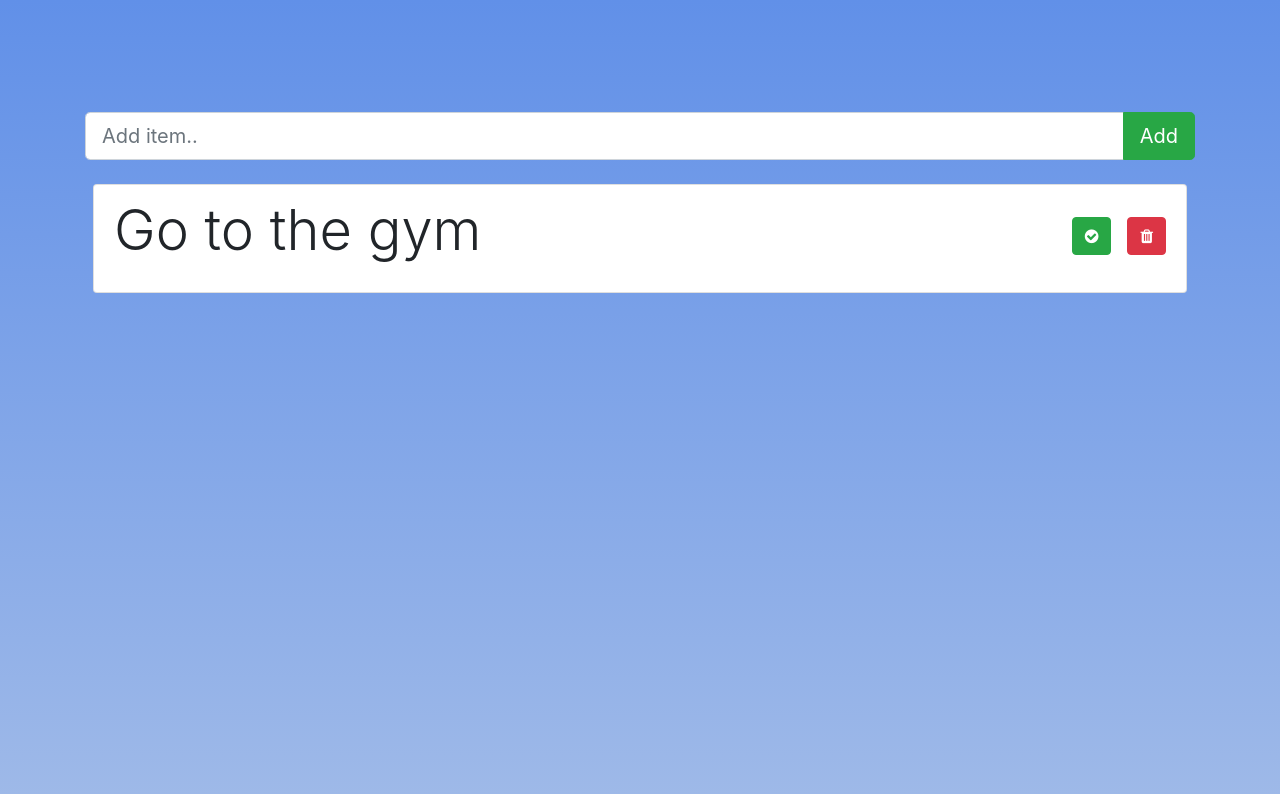
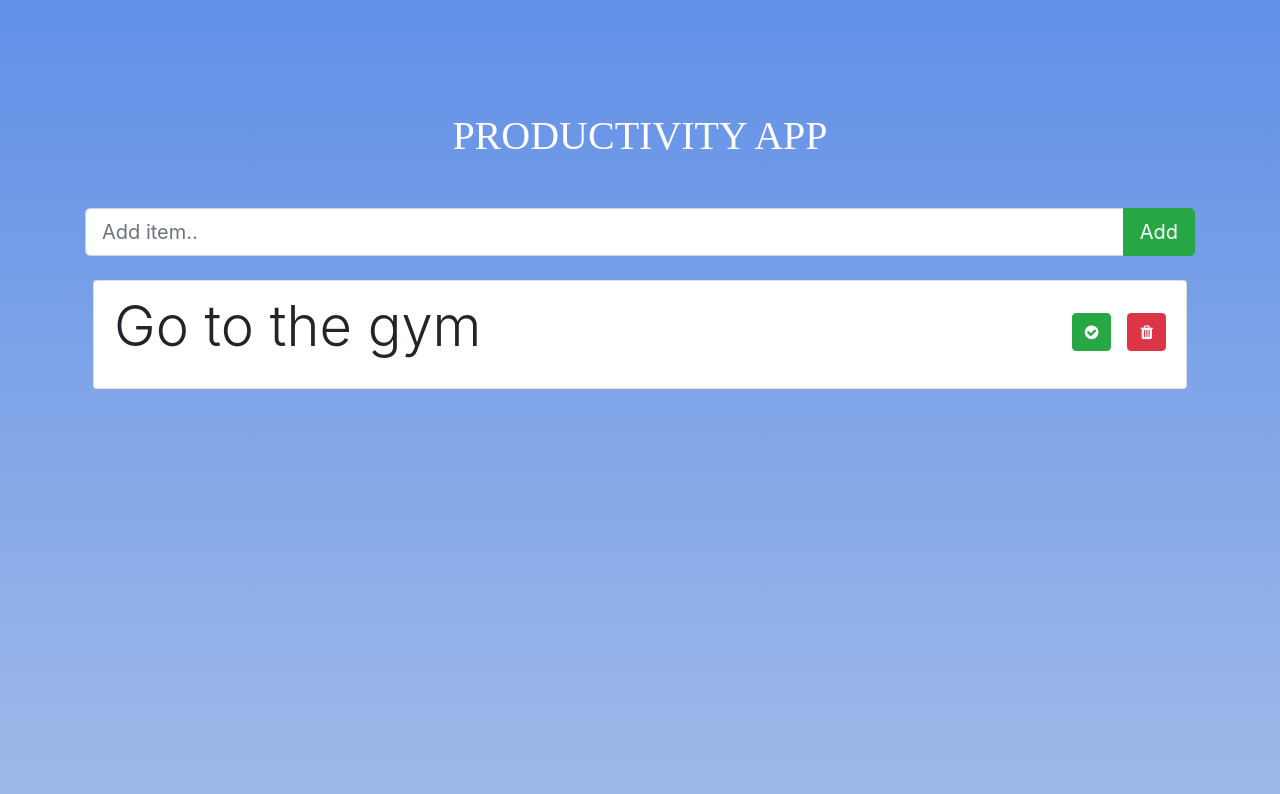
Before and after one commit to kgaolodevs/productivity-app, a React (Create React App) app: page / in a window 1280 px wide. Shown: the top 794 px of the page. Built offline with nearby package versions, Linux system fonts and the light colour scheme.

Commit message:
Added title to app

```diff
--- a/src/App.js
+++ b/src/App.js
@@ -8,6 +8,7 @@ import List from "./components/List/List";
 const App = () => {
   return (
     <div className="container appContainer">
+      <h1 className="appContainer__title">PRODUCTIVITY APP</h1>
       <InputField />
       <List />
     </div>
--- a/src/css/main.css
+++ b/src/css/main.css
@@ -6,6 +6,13 @@ body {
 
 .appContainer {
   margin-top: 7rem;
+}
+
+.appContainer__title {
+  font-family: "Druk Text Wide";
+  color: #fff;
+  text-align: center;
+  margin-bottom: 3rem;
 }
 
 .appContainer .list li {
--- a/src/css/main.scss
+++ b/src/css/main.scss
@@ -5,6 +5,13 @@ body {
 
 .appContainer {
   margin-top: 7rem;
+
+  &__title {
+    font-family: "Druk Text Wide";
+    color: #fff;
+    text-align: center;
+    margin-bottom: 3rem;
+  }
 
   .list {
     li {
```
Also changed, not shown: 1 other file (tests, documents, lock files or other folders).
